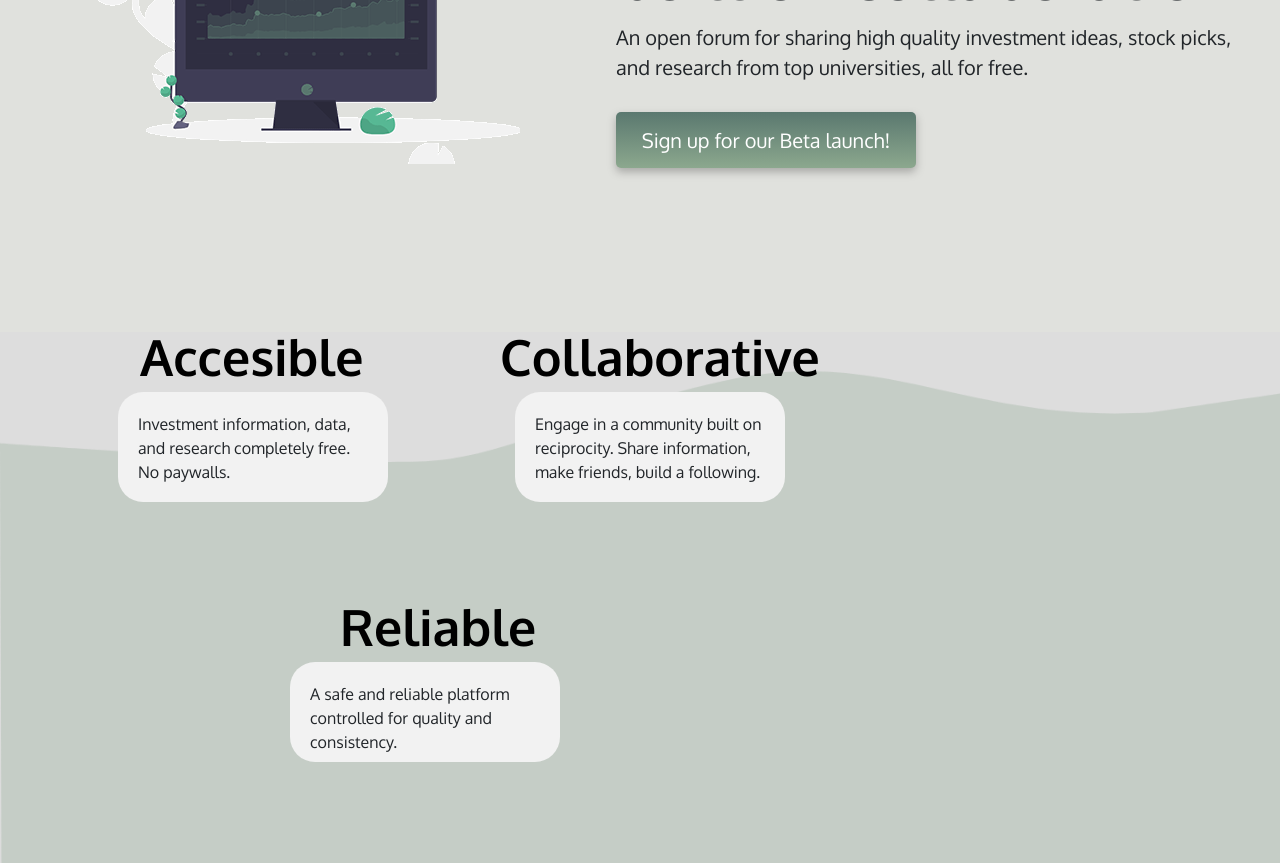
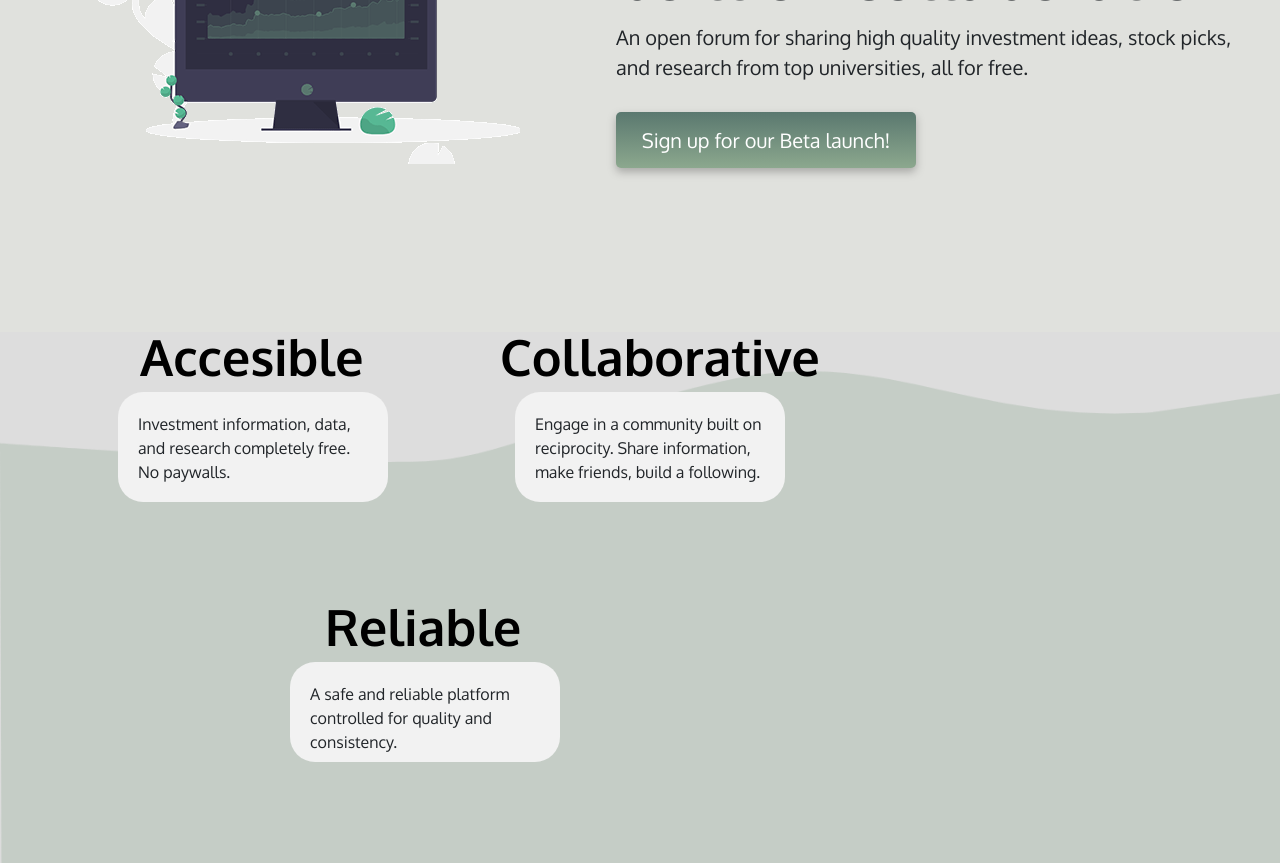
Before and after one commit to Medius-Research-Website/medius-frontend, a React (Create React App) app: page / in a window 1280 px wide. Shown: the part 408-1271 px from the top of the page. Built offline with nearby package versions, Linux system fonts and the light colour scheme.

Commit message:
fixed reliable

```diff
--- a/src/components/css_files/home.css
+++ b/src/components/css_files/home.css
@@ -258,7 +258,7 @@ b {
     background-color: transparent;
 
     position: absolute;
-    left: 340px;
+    left: 325px;
     top: 1010px;
 }
 
```
